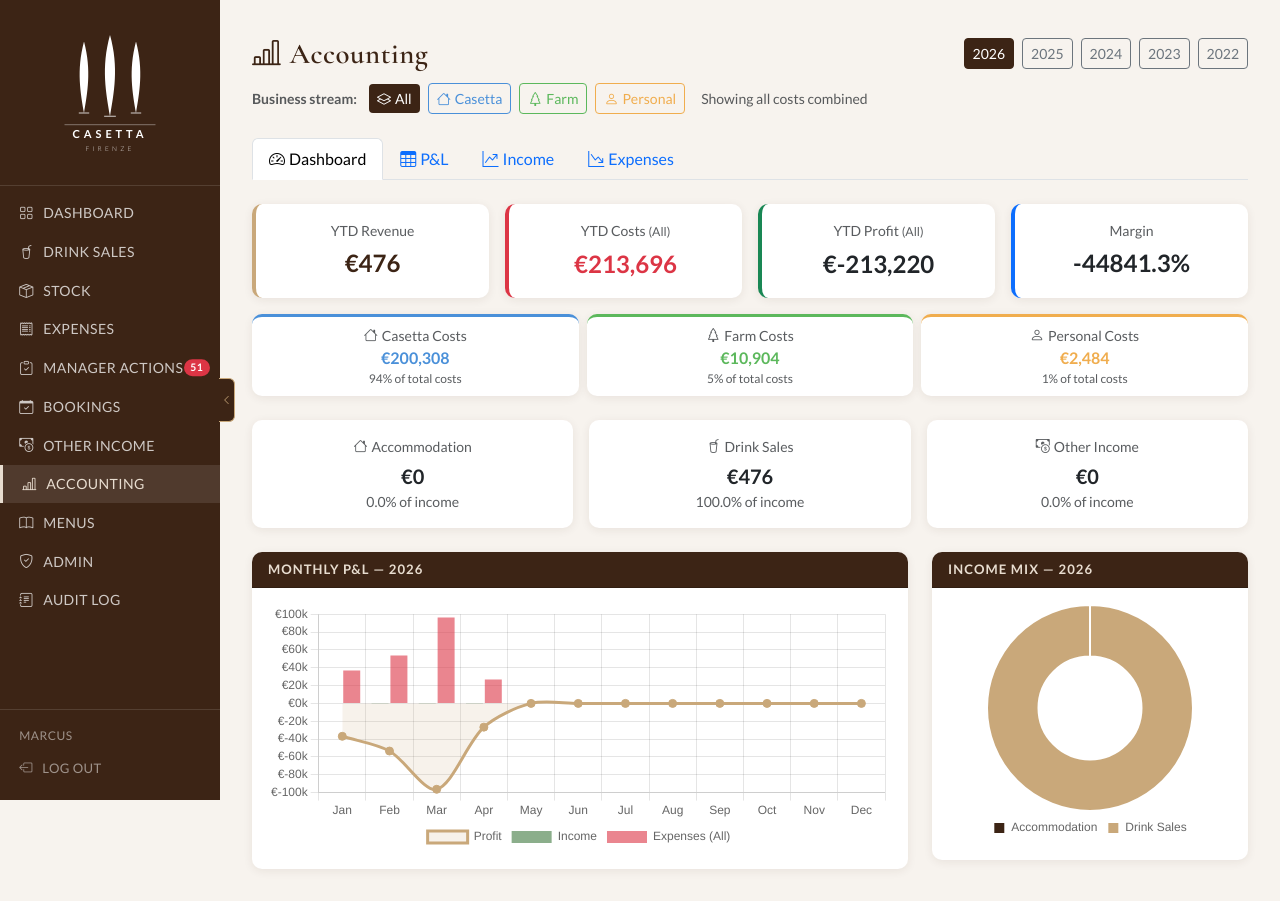
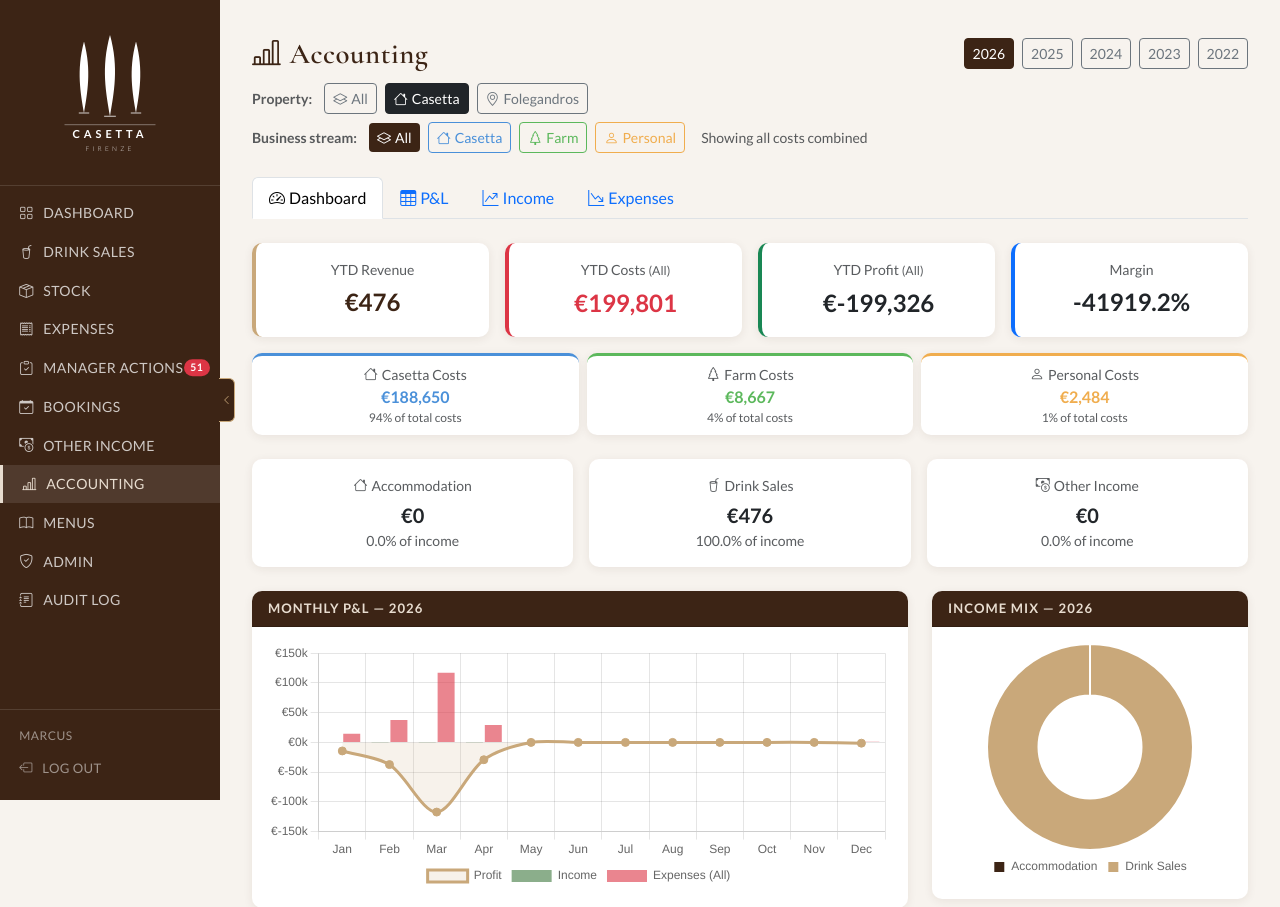
Before and after one commit to marcuslecornu-ux/Casetta, a Flask app: page /accounting in a window 1280 px wide. Shown: the top 907 px of the page. Run offline with Flask 3, Linux system fonts and the light colour scheme; a user stored in the database is signed in; data comes from the database, SQL or seed files in the repository; data that the repository does not hold is empty.

Commit message:
Property filter on Accounting P&L; tag Folegandros bookings

```diff
--- a/app.py
+++ b/app.py
@@ -1488,14 +1488,19 @@ def accounting():
     months = [f"{year}-{m:02d}" for m in range(1, 13)]
     month_labels = ["Jan","Feb","Mar","Apr","May","Jun","Jul","Aug","Sep","Oct","Nov","Dec"]
 
+    prop_filter = request.args.get("property", "Casetta")   # default to Casetta only
+    from database import PROPERTIES
+
     conn = get_db()
 
     # ── Accommodation (bookings.total_cost, keyed by arrival month) ──
-    accom_rows = conn.execute("""
+    prop_clause = "" if prop_filter == "All" else " AND (property=? OR (property IS NULL AND ?='Casetta'))"
+    prop_params = [] if prop_filter == "All" else [prop_filter, prop_filter]
+    accom_rows = conn.execute(f"""
         SELECT strftime('%Y-%m', arrival) AS ym, SUM(total_cost) AS total
-        FROM bookings WHERE strftime('%Y', arrival)=? AND confirmed != 'CXL'
+        FROM bookings WHERE strftime('%Y', arrival)=? AND confirmed != 'CXL'{prop_clause}
         GROUP BY ym
-    """, (str(year),)).fetchall()
+    """, ([str(year)] + prop_params)).fetchall()
     accom = {r["ym"]: r["total"] for r in accom_rows}
 
     # ── Drink sales (is_hosted=0) ──
@@ -1518,10 +1523,17 @@ def accounting():
     for r in other_rows:
         other.setdefault(r["type"], {})[r["ym"]] = r["total"]
 
-    # ── Expenses — Paid only (Forecast excluded from P&L) ──
+    # ── Expenses — Paid only, grouped by expense PERIOD (year+month), not entry date ──
     raw_exp_rows = conn.execute("""
-        SELECT strftime('%Y-%m', date) AS ym, category, sub_category, SUM(amount) AS total
-        FROM expenses WHERE strftime('%Y', date)=? AND status='Paid'
+        SELECT
+            year || '-' || CASE TRIM(UPPER(month))
+                WHEN 'JAN' THEN '01' WHEN 'FEB' THEN '02' WHEN 'MAR' THEN '03'
+                WHEN 'APR' THEN '04' WHEN 'MAY' THEN '05' WHEN 'JUN' THEN '06'
+                WHEN 'JUL' THEN '07' WHEN 'AUG' THEN '08' WHEN 'SEP' THEN '09'
+                WHEN 'OCT' THEN '10' WHEN 'NOV' THEN '11' WHEN 'DEC' THEN '12'
+                ELSE '00' END AS ym,
+            category, sub_category, SUM(amount) AS total
+        FROM expenses WHERE year=? AND status='Paid'
         GROUP BY ym, category, sub_category
     """, (str(year),)).fetchall()
 
@@ -1640,6 +1652,9 @@ def accounting():
         profit=profit,
         margin=margin,
         row_total=row_total,
+        # Property filter
+        prop_filter=prop_filter,
+        properties=["All"] + PROPERTIES,
     )
 
 
--- a/database.py
+++ b/database.py
@@ -483,6 +483,17 @@ def init_db():
     except Exception:
         pass
 
+    # Tag bookings where guest_name is 'Folegandros' (the Greek property)
+    try:
+        c.execute("""
+            UPDATE bookings SET property = 'Folegandros'
+            WHERE TRIM(UPPER(guest_name)) = 'FOLEGANDROS'
+              AND (property IS NULL OR property = '' OR property = 'Casetta')
+        """)
+        conn.commit()
+    except Exception:
+        pass
+
     # Pre-populate locations from the printed menu sheets
     ITEM_LOCATIONS = {
         # Dining Room — wine cabinet
--- a/templates/accounting.html
+++ b/templates/accounting.html
@@ -19,6 +19,17 @@
     </a>
     {% endfor %}
   </div>
+</div>
+
+{# ── Property selector ───────────────────────────────────────────────────────── #}
+<div class="d-flex align-items-center gap-2 mb-2 flex-wrap">
+  <span class="text-muted small fw-semibold me-1">Property:</span>
+  {% for p in properties %}
+  <a href="{{ url_for('accounting', year=year, property=p) }}"
+     class="btn btn-sm {{ 'btn-dark' if prop_filter == p else 'btn-outline-secondary' }}">
+    {% if p == 'All' %}<i class="bi bi-layers me-1"></i>{% elif p == 'Casetta' %}<i class="bi bi-house me-1"></i>{% else %}<i class="bi bi-geo-alt me-1"></i>{% endif %}{{ p }}
+  </a>
+  {% endfor %}
 </div>
 
 {# ── Business Stream selector ─────────────────────────────────────────────────── #}
```
